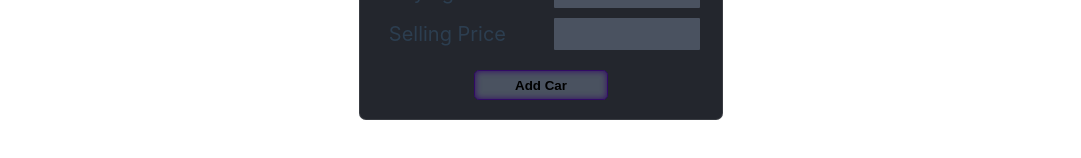
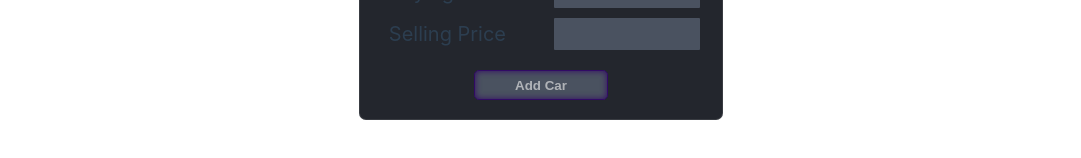
Before and after one commit to simbados/comparison, a Vue app: page / in a window 1280 px wide. Shown: the part 382-540 px from the top of the page, without its empty margins (99-1180 px from the left). Built offline with nearby package versions, Linux system fonts and the light colour scheme.

Commit message:
Change button color to neutral

```diff
--- a/src/components/AddCars.vue
+++ b/src/components/AddCars.vue
@@ -99,6 +99,7 @@ button {
   width: 10em;
   padding: 0.5em;
   align-self: center;
+  color: var(--vt-c-text-dark-2);
 }
 button:hover {
   transform: translateY(1px);
```
